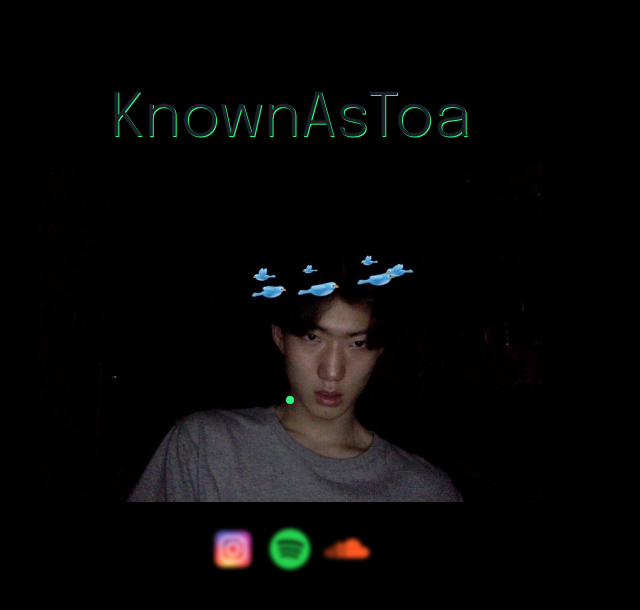
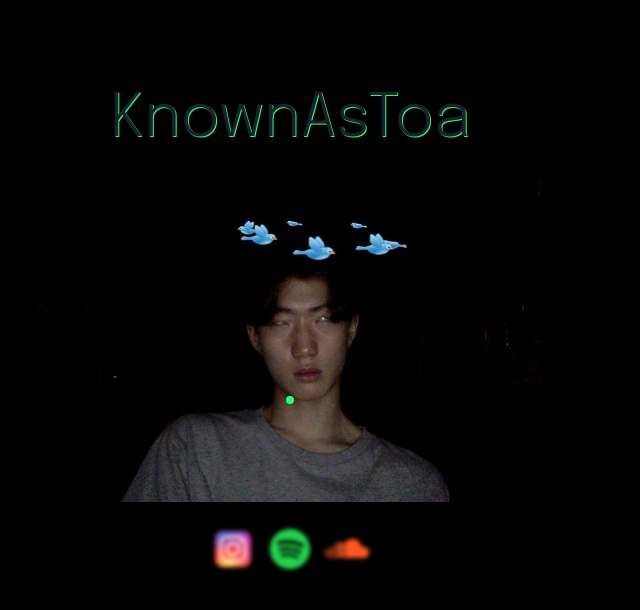
Before and after one commit to lowfitoa/profile, a React (Create React App) app: page / in a window 1280 px wide. Shown: the top 610 px of the page, without its empty margins (350-990 px from the left). Built offline with nearby package versions, Linux system fonts and the light colour scheme.

Commit message:
feat: 🎸 change image

```diff
--- a/src/toa.tsx
+++ b/src/toa.tsx
@@ -10,19 +10,28 @@ export const Toa = () => {
 
   const [imageOrder, setImageOrder] = useState(1);
 
-  useEffect(() => {
-    if (imageOrder !== 7) {
-      setTimeout(() => {
-        setImageOrder(imageOrder + 1);
-      }, 100);
+  const [toggleColor, setToggleColor] = useState(true);
+
+  const changeOrder = (order: number) => {
+    if (order === 7) {
+      setImageOrder(1);
       return;
     }
-  }, [imageOrder]);
+    setImageOrder(order + 1);
+  };
+
+  useEffect(() => {
+    setTimeout(() => {
+      changeOrder(imageOrder);
+      setToggleColor(!toggleColor);
+    }, 200);
+    return;
+  }, [imageOrder, toggleColor]);
 
   return (
     <Container>
       <Stack justifyContent={"center"} alignItems={"center"} height="100vh" spacing={0} paddingBottom="30%">
-        <Text textShadow="1px 1px #2AFC7B" fontSize={60} _hover={{ color: MAIN_COLOR, cursor: "none" }}>
+        <Text textShadow="1px 1px #2AFC7B" fontSize={60} _hover={{ color: MAIN_COLOR, cursor: "none" }} color={toggleColor ? undefined : MAIN_COLOR}>
           KnownAsToa
         </Text>
 
```
